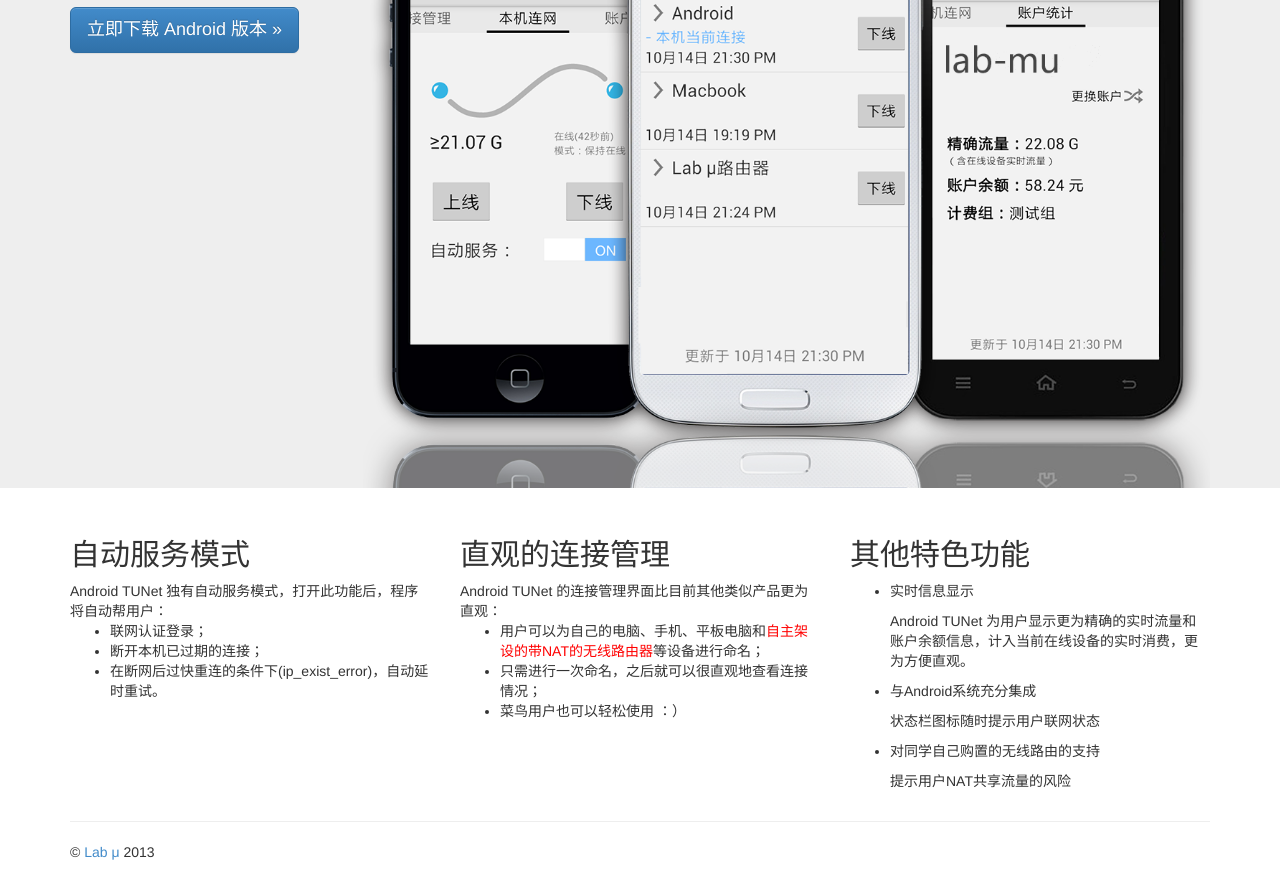
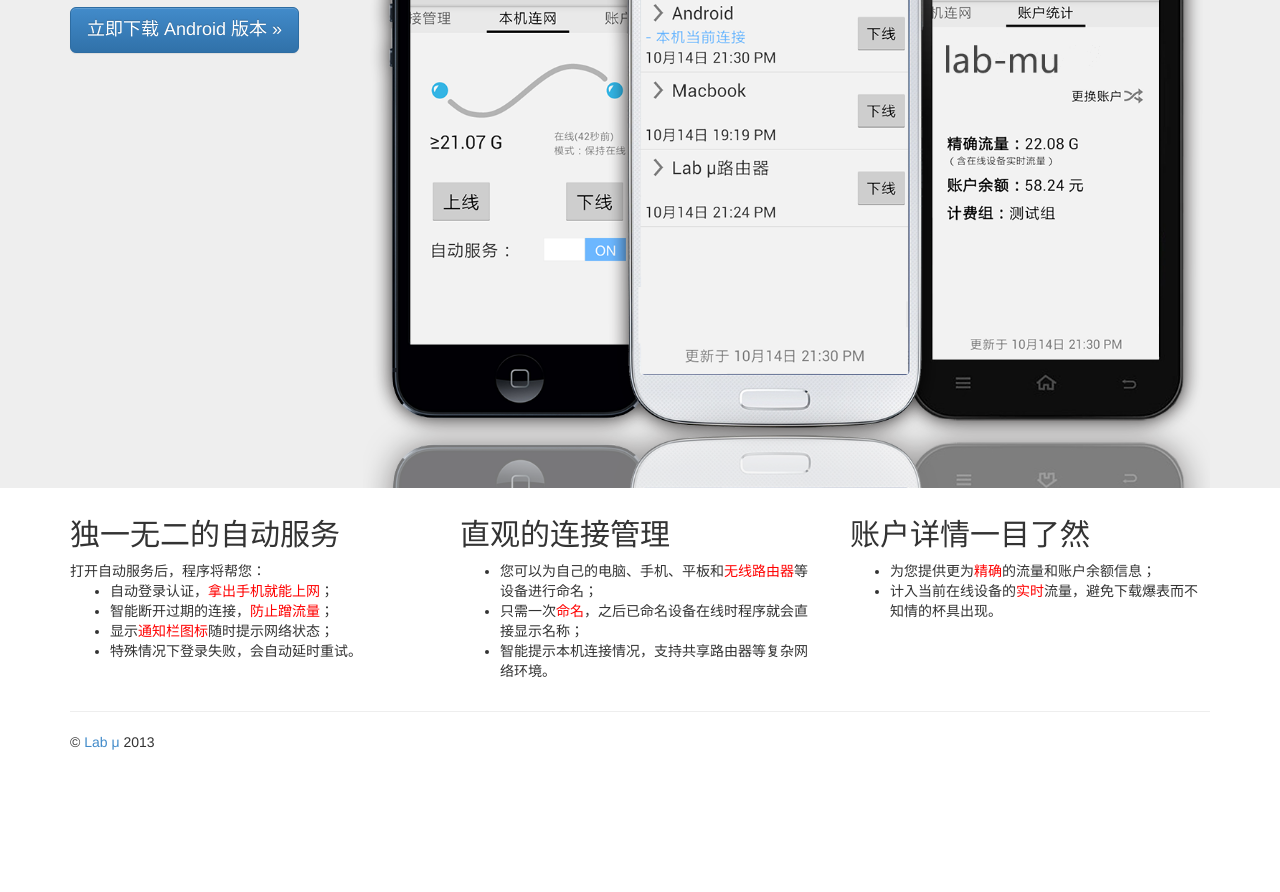
Before and after one commit to mulab/TUNet-Website, a plain HTML site: page index.html in a window 1280 px wide. Shown: the part 235-1127 px from the top of the page. After the commit the page ends 1017 px from the top, so only its background shows below. Drawn offline with nearby package versions, Linux system fonts and the light colour scheme.

Commit message:
change text

```diff
--- a/index.html
+++ b/index.html
@@ -35,26 +35,27 @@
             <span class="icon-bar"></span>
             <span class="icon-bar"></span>
           </button>
-          <a class="navbar-brand" href="#">TUNet客户端</a>
+          <a class="navbar-brand" href="#">TUNet自动联网助手</a>
         </div>
         <div class="navbar-collapse collapse">
           <ul class="nav navbar-nav">
             <!--<li class="active"><a href="#">主页</a></li>-->
             <li><a href="#download">立即下载</a></li>
             <li><a href="#introduction">功能介绍</a></li>
+            <li><a href="http://www.lab.mu">Lab μ (哞!实验室)</a></li>
           </ul>
         </div><!--/.navbar-collapse -->
       </div>
     </div>
 
     <!-- Main jumbotron for a primary marketing message or call to action -->
-    <div id="mainWidget" class="jumbotron main-widget" style="padding-top:0px;padding-bottom:0px">
+    <div id="mainWidget" class="jumbotron main-widget" style="padding-top:0px;padding-bottom:0px;margin-bottom:10px">
       <div class="container">
         <div class="row">
           <div class="col-lg-3" style="padding-top:30px">
             <h1 id="download">TUNet</h1>
             <p>支持自动联网的智能校园网客户端。</p>
-            <p><a class="btn btn-primary btn-lg" href="download/TUNet-Android-v1.0-rc6.apk">
+            <p><a class="btn btn-primary btn-lg" href="download/TUNet-Android-v1.0-rc7.apk">
               立即下载 Android 版本 &raquo;
             </a></p>
             <!-- JiaThis Button BEGIN -->
@@ -83,43 +84,32 @@
       <!-- Example row of columns -->
       <div class="row">
         <div class="col-lg-4">
-          <h2>自动服务模式</h2>
-          <div>Android TUNet 独有自动服务模式，打开此功能后，程序将自动帮用户：
+          <h2>独一无二的自动服务</h2>
+          <div>打开自动服务后，程序将帮您：
               <ul>
-                  <li>联网认证登录；</li>
-                  <li>断开本机已过期的连接；</li>
-                  <li>在断网后过快重连的条件下(ip_exist_error)，自动延时重试。</li>
+                  <li>自动登录认证，<span style="color:red">拿出手机就能上网</span>；</li>
+                  <li>智能断开过期的连接，<span style="color:red">防止蹭流量</span>；</li>
+                  <li>显示<span style="color:red">通知栏图标</span>随时提示网络状态；</li>
+                  <li>特殊情况下登录失败，会自动延时重试。</li>
               </ul>
           </div>
           <!--p><a class="btn btn-default" href="#">View details &raquo;</a></p-->
         </div>
         <div class="col-lg-4">
           <h2>直观的连接管理</h2>
-          <div>Android TUNet 的连接管理界面比目前其他类似产品更为直观：
-            <ul>
-                <li>用户可以为自己的电脑、手机、平板电脑和<span style="color:red">自主架设的带NAT的无线路由器</span>等设备进行命名；</li>
-                <li>只需进行一次命名，之后就可以很直观地查看连接情况；</li>
-                <li>菜鸟用户也可以轻松使用 ：）</li>
-            </ul>
-          </div>
+          <ul>
+              <li>您可以为自己的电脑、手机、平板和<span style="color:red">无线路由器</span>等设备进行命名；</li>
+              <li>只需一次<span style="color:red">命名</span>，之后已命名设备在线时程序就会直接显示名称；</li>
+              <li>智能提示本机连接情况，支持共享路由器等复杂网络环境。</li>
+          </ul>
           <!--p><a class="btn btn-default" href="#">View details &raquo;</a></p-->
         </div>
         <div class="col-lg-4">
-          <h2>其他特色功能</h2>
-            <ul>
-                <li>
-                    <p>实时信息显示</p>
-                    <p>Android TUNet 为用户显示更为精确的实时流量和账户余额信息，计入当前在线设备的实时消费，更为方便直观。</p>
-                </li>
-                <li>
-                    <p>与Android系统充分集成</p>
-                    <p>状态栏图标随时提示用户联网状态</p>
-                </li>
-                <li>
-                    <p>对同学自己购置的无线路由的支持</p>
-                    <p>提示用户NAT共享流量的风险</p>
-                </li>
-            </ul>
+          <h2>账户详情一目了然</h2>
+          <ul>
+              <li>为您提供更为<span style="color:red">精确</span>的流量和账户余额信息；</li>
+              <li>计入当前在线设备的<span style="color:red">实时</span>流量，避免下载爆表而不知情的杯具出现。</li>
+          </ul>
           <!--p><a class="btn btn-default" href="#">View details &raquo;</a></p-->
         </div>
       </div>
```
Also changed, not shown: img/labmu.png (added).
